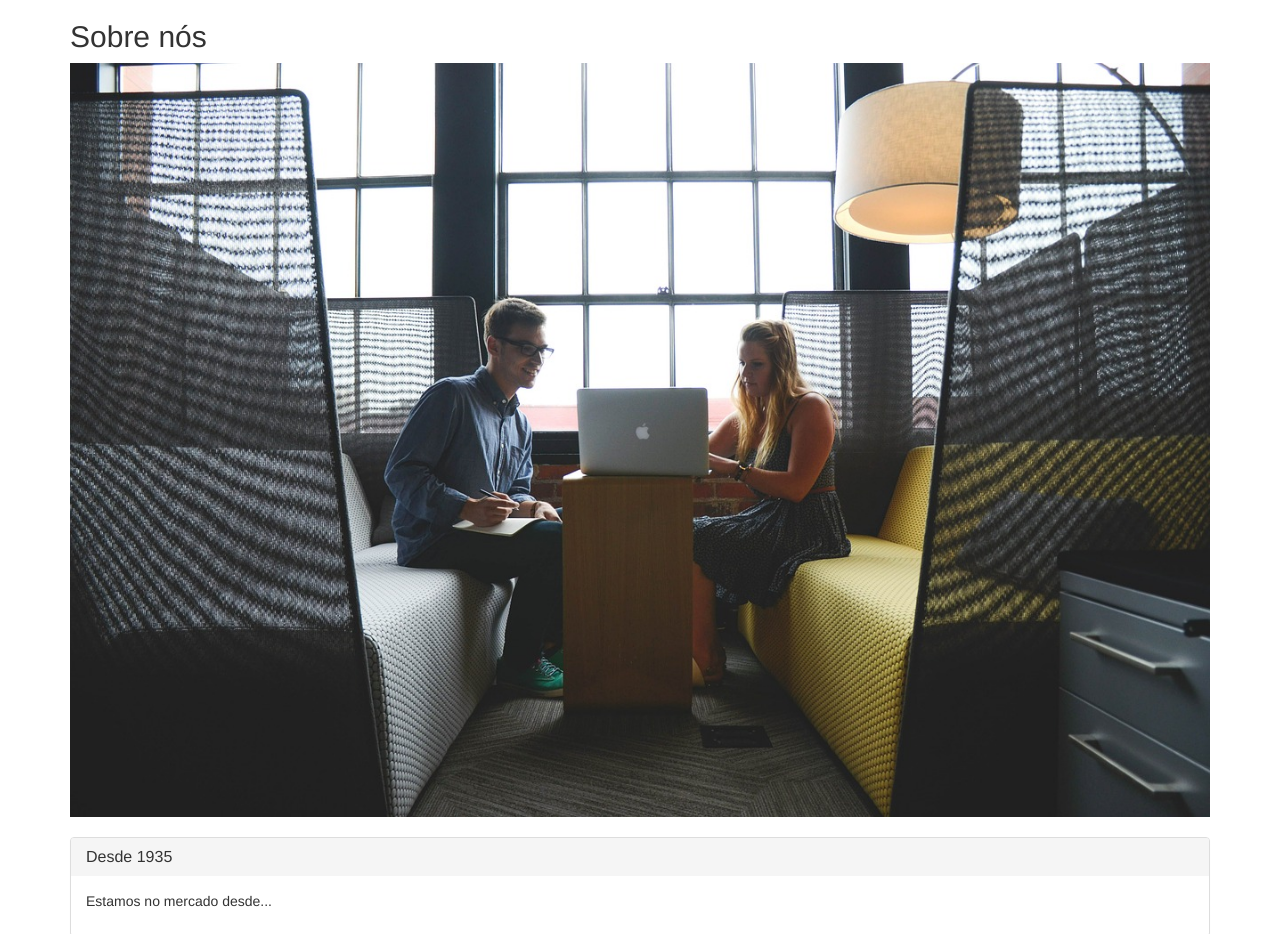
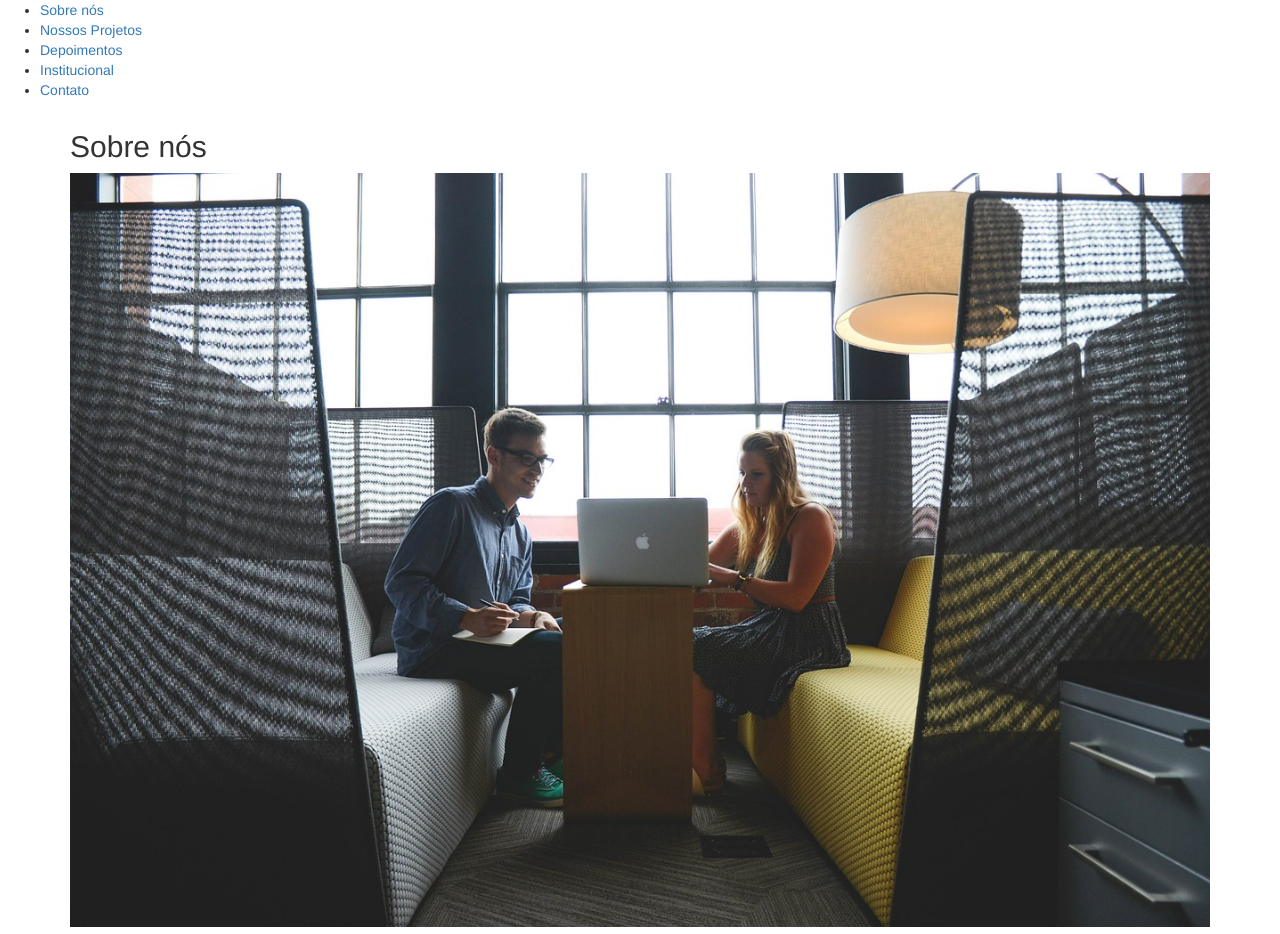
Before and after one commit to PedroPK/AluraBootstrap, a website: page topCasaFina-arquitetura/index.html in a window 1280 px wide. Shown: the top 934 px of the page. Drawn offline with nearby package versions, Linux system fonts and the light colour scheme; files whose address does not match are found by name.

Commit message:
Identifing Sections and linking them to Menu list

```diff
--- a/topCasaFina-arquitetura/index.html
+++ b/topCasaFina-arquitetura/index.html
@@ -14,7 +14,15 @@
 		<link rel="stylesheet" type="text/css" href="../topCasaFina-arquitetura/assets/css/style.css">
 	</head>
 	<body>
-		<section class="container">
+		<ul>
+			<li><a href="#sobre-nos">Sobre nós</a></li>
+			<li><a href="#nossos-projetos">Nossos Projetos</a></li>
+			<li><a href="#depoimentos">Depoimentos</a></li>
+			<li><a href="#institucional">Institucional</a></li>
+			<li><a href="#contato">Contato</a></li>
+		</ul>
+
+		<section id="sobre-nos" class="container">
 			<h2>Sobre nós</h2>
 
 			<!--
@@ -75,7 +83,7 @@
 			</div>
 		</div>
 
-		<section class="container">
+		<section id="nossos-projetos" class="container">
 			<h2>Nossos Projetos</h2>
 
 			<figure class="thumbnail">
@@ -132,7 +140,7 @@
 			</figure>
 		</section>
 
-		<section class="container">
+		<section id="depoimentos" class="container">
 			<h2 class="container titulo-depoimentos">Depoimentos</h2>
 			<div id="carousel-example-generic" class="carousel slide" data-ride="carousel">
 				<!-- Indicators -->
@@ -185,8 +193,8 @@
 		</section>
 
 		<!-- Video Institucional -->
-		<section class="container">
-			<h2>Video Institucional</h2>
+		<section id="institucional" class="container">
+			<h2>Institucional</h2>
 			<div class="embed-responsive embed-responsive-16by9">
 				<iframe		class="embed-responsive-item"
 							width="560"
@@ -201,7 +209,7 @@
 		</section>
 
 		<!-- Contato -->
-		<section class="container">
+		<section id="contato" class="container">
 			<h2>Contato</h2>
 			<p>Entre em contato conosco</p>
 			<form>
@@ -257,6 +265,8 @@
 		<footer>
 			<address>
 				<strong>TopCasaFina Arquitetura</strong><br>
+			</address>
+			<address>
 				Rua Vergueiro, 3185, Vila Mariana<br>
 				São Paulo, SP<br>
 				Tel: (11) 5571-2751 ou 5083-3884<br>
```
